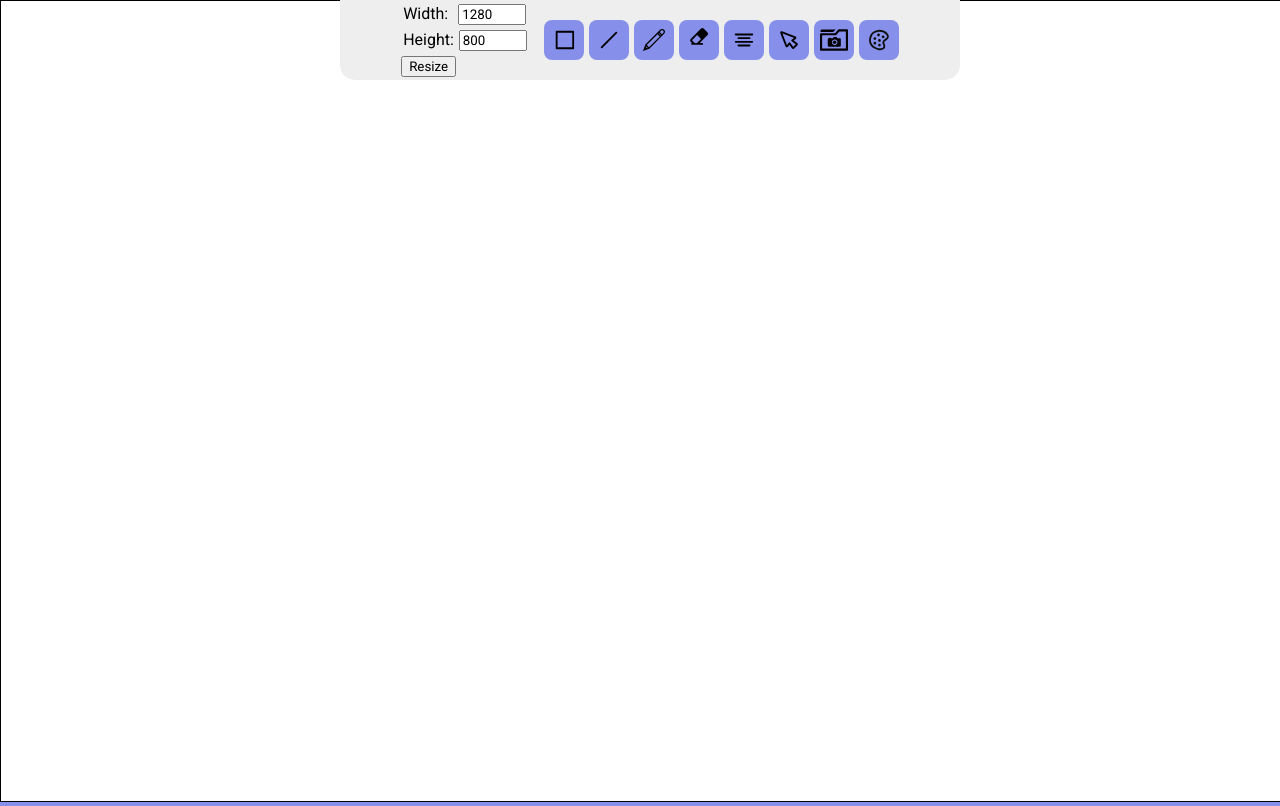
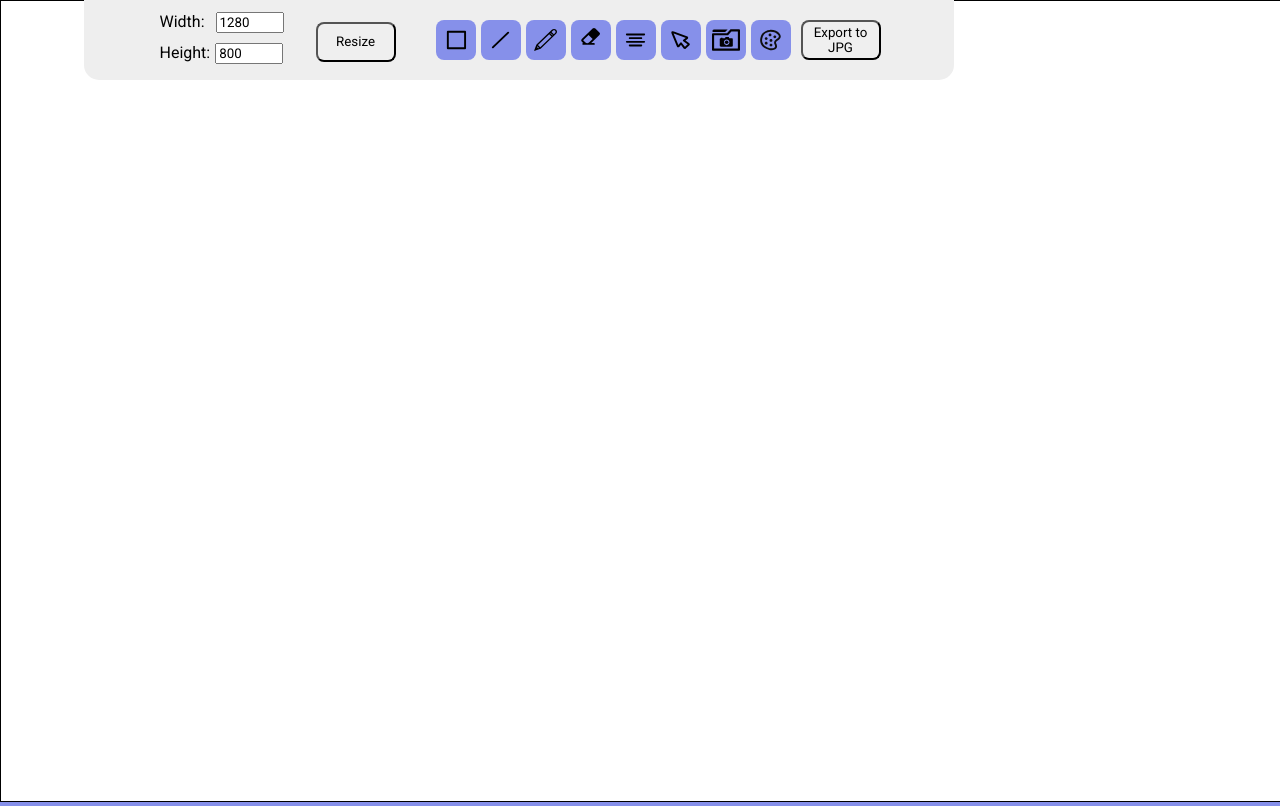
Before and after one commit to olvcha/online-whiteboard, a React (Create React App) app in the folder my_app/: page / in a window 1280 px wide. Both pictures are taken after typing "Sample" into the empty fields and a click on the button "Create". Built offline with nearby package versions, Linux system fonts and the light colour scheme; no server answers.

Commit message:
added saving canvas as jpg

```diff
--- a/my_app/src/Whiteboard/Menu.js
+++ b/my_app/src/Whiteboard/Menu.js
@@ -12,6 +12,7 @@ import { toolTypes } from "../constants";
 import { useDispatch, useSelector } from "react-redux";
 import { setElements, setToolType, setImage } from "./whiteboardSlice";
 import { emitClearWhiteboard } from "../socketConn/socketConn";
+import exportCanvas from "../Whiteboard/utils/canvasExport";
 
 const IconButton = ({ src, type, isRubber }) => {
     const dispatch = useDispatch();
@@ -41,7 +42,7 @@ const IconButton = ({ src, type, isRubber }) => {
     );
 };
 
-const Menu = ({ onResize, initialCanvasSize }) => {
+const Menu = ({ canvasRef, onResize, initialCanvasSize }) => {
     const dispatch = useDispatch();
     const [showColorPicker, setShowColorPicker] = useState(false);
     const [width, setWidth] = useState(initialCanvasSize.width);
@@ -71,6 +72,7 @@ const Menu = ({ onResize, initialCanvasSize }) => {
     return (
         <div className="menu_container">
             <div className="resize_form">
+                <div className="resize_form_input">
                 <label>
                         Width:
                         <input
@@ -89,6 +91,7 @@ const Menu = ({ onResize, initialCanvasSize }) => {
                             className="height_input"
                         />
                     </label>
+                </div>
                     <button onClick={handleResize}>Resize</button>
             </div>
             <IconButton src={rectangleIcon} type={toolTypes.RECTANGLE} />
@@ -113,6 +116,18 @@ const Menu = ({ onResize, initialCanvasSize }) => {
                 <img width="80%" height="80%" src={colorIcon} alt="Color Picker" />
             </button>
             {showColorPicker && <ColorPicker onClose={() => setShowColorPicker(false)} />}
+
+
+            <button
+                className="export_button"
+                onClick={() => exportCanvas(canvasRef)}
+                style={{
+        // Optionally add more styling to the button if needed
+                }}
+                >Export to JPG
+            </button>
+
+
         </div>
     );
 };
--- a/my_app/src/Whiteboard/Whiteboard.js
+++ b/my_app/src/Whiteboard/Whiteboard.js
@@ -361,7 +361,7 @@ const Whiteboard = ({ user }) => {
 
     return (
         <>
-            <Menu onResize={handleResize} initialCanvasSize={canvasSize} />
+            <Menu canvasRef={canvasRef}onResize={handleResize} initialCanvasSize={canvasSize} />
             {action === actions.WRITING ? (
                 <textarea
                     ref={textAreaRef}
--- /dev/null
+++ b/my_app/src/Whiteboard/utils/canvasExport.js
@@ -0,0 +1,30 @@
+const exportCanvas = (canvasRef) => {
+    const canvas = canvasRef.current;
+    if (canvas) {
+        // Create a temporary canvas element
+        const tempCanvas = document.createElement('canvas');
+        const tempCtx = tempCanvas.getContext('2d');
+
+        // Set the dimensions of the temporary canvas
+        tempCanvas.width = canvas.width;
+        tempCanvas.height = canvas.height;
+
+        // Fill the temporary canvas with white background
+        tempCtx.fillStyle = 'white';
+        tempCtx.fillRect(0, 0, tempCanvas.width, tempCanvas.height);
+
+        // Draw the existing canvas onto the temporary canvas
+        tempCtx.drawImage(canvas, 0, 0);
+
+        // Get the data URL of the temporary canvas
+        const dataUrl = tempCanvas.toDataURL('image/jpeg');
+
+        // Create a download link for the image
+        const link = document.createElement('a');
+        link.href = dataUrl;
+        link.download = 'whiteboard.jpg';
+        link.click();
+    }
+};
+
+export default exportCanvas;
--- a/my_app/src/index.css
+++ b/my_app/src/index.css
@@ -8,8 +8,8 @@ body {
 .menu_container {
   position: absolute;
   top: 0;
-  width: 600px; /* Adjusted width to better accommodate form */
-  left: calc(50% - 300px); /* Adjusted to center the wider menu */
+  width: 850px; /* Adjusted width to better accommodate form */
+  left: calc(30% - 300px); /* Adjusted to center the wider menu */
   border-bottom-left-radius: 15px;
   border-bottom-right-radius: 15px;
   background: #EEEEEE;
@@ -48,6 +48,20 @@ body {
   font-family: 'Roboto', sans-serif; /* Apply the Roboto font */
 }
 
+.export_button {
+  width: 80px;
+  height: 40px;
+  margin-left: 10px; /* Add margin to space between buttons */
+  border-radius: 8px;
+  font-family: 'Roboto', sans-serif; /* Apply the Roboto font */
+  transition: 0.43;
+  flex-shrink: 0; /* Prevent buttons from shrinking */
+}
+
+.export_button:hover {
+  background-color: #da9cec;
+}
+
 .cursor {
   transition: 0.1s;
 }
@@ -56,7 +70,8 @@ body {
   display: flex;
   flex-wrap: wrap;
   position: absolute;
-  top: 70px; /* Adjust based on the menu position */
+  top: 80px; /* Adjust based on the menu position */
+  left: 370px;
   background: white;
   border: 1px solid #ccc;
   padding: 10px;
@@ -80,9 +95,9 @@ body {
 
 .resize_form {
   display: flex;
-  flex-direction: column; /* Stack elements vertically */
+  flex-direction: row; /* Stack elements vertically */
   align-items: flex-start; /* Align form elements to the start */
-  margin-right: 10px; /* Space between form and buttons */
+  margin-right: 15px; /* Space between form and buttons */
   font-family: 'Roboto', sans-serif; /* Apply the Roboto font */
 }
 
@@ -90,10 +105,17 @@ body {
   margin: 0 2px; /* Reduced margin for closer spacing */
 }
 
+.resize_form_input {
+  display: flex;
+  flex-direction: column;
+  font-family: 'Roboto', sans-serif; /* Apply the Roboto font */
+  margin-right: 10px;
+}
+
 .resize_form .width_input {
   width: 60px;
-  margin-left: 10px; /* Move width input to the right */
-  margin-bottom: 5px; /* Add margin to pad the height input */
+  margin-left: 11px; /* Move width input to the right */
+  margin-bottom: 10px; /* Add margin to pad the height input */
   font-family: 'Roboto', sans-serif; /* Apply the Roboto font */
 }
 
@@ -105,5 +127,12 @@ body {
 }
 
 .resize_form button {
+  width: 80px;
+  height: 40px;
+  border-radius: 8px;
   font-family: 'Roboto', sans-serif; /* Apply the Roboto font */
+  flex-shrink: 0; /* Prevent buttons from shrinking */
+  margin-top: 10px;
+  margin-left: 20px;
+  margin-right: 20px;
 }
```
Lines whose indentation alone changed are shown as unchanged.
